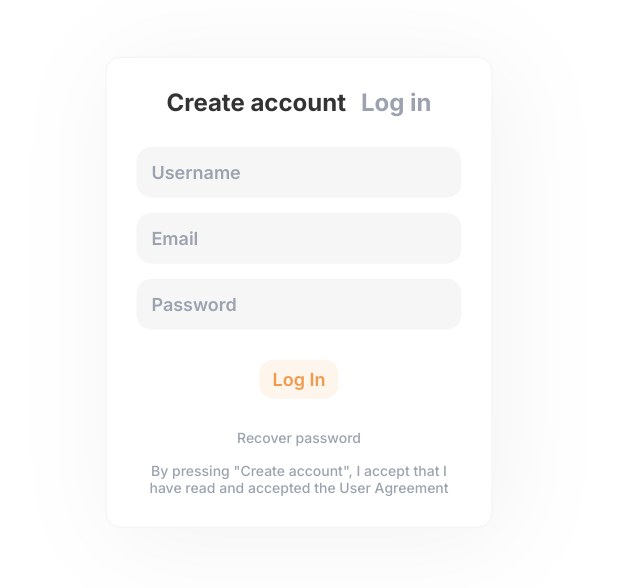
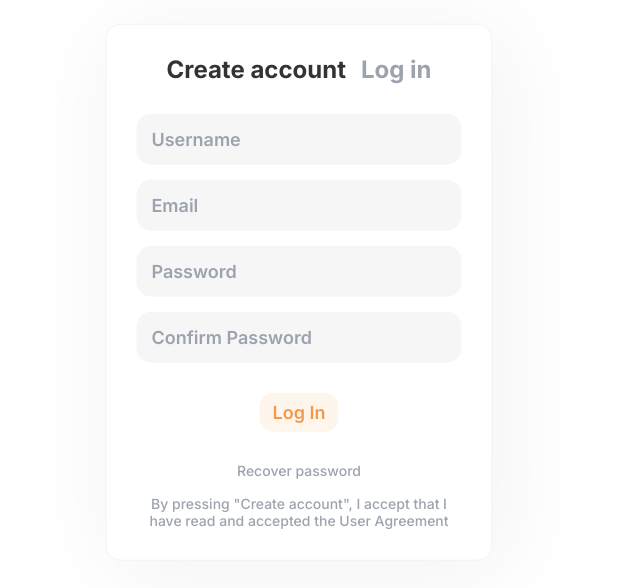
Before and after one commit to JenyaFTW/foxtask, a React (Create React App) app in the folder frontend/: page /signup in a window 1280 px wide. Shown: the part 108-696 px from the top of the page, without its empty margins (341-981 px from the left). Built offline with nearby package versions, Linux system fonts and the light colour scheme.

Commit message:
Confirm password sign uo

```diff
--- a/frontend/src/views/login/Login.scss
+++ b/frontend/src/views/login/Login.scss
@@ -53,10 +53,6 @@
   margin-bottom: $indent-s;
 }
 
-.form__password {
-  margin-bottom: $indent-m;
-}
-
 .login__field input {
   width: 100%;
   padding: $indent-s;
@@ -75,6 +71,7 @@
 }
 
 .form__button {
+  margin-top: $indent-m;
   display: flex;
   justify-content: center;
   margin-bottom: $indent-m;
--- a/frontend/src/views/signup/Signup.js
+++ b/frontend/src/views/signup/Signup.js
@@ -25,6 +25,11 @@ const fields = [
   },
   {
     name: 'Password',
+    className: 'password',
+    type: 'password'
+  },
+  {
+    name: 'Confirm Password',
     className: 'password',
     type: 'password'
   }
```
